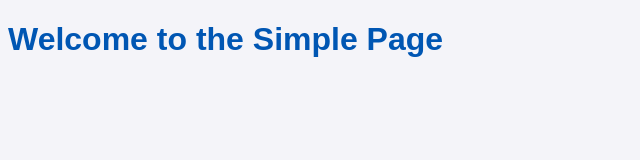
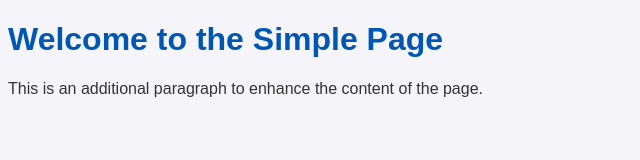
Before and after one commit to devanaboinarangarao/simple-page-demo-ran1, a plain HTML site: page index.html in a window 1280 px wide. Shown: the whole page, without its empty margins (0-640 px from the left). Drawn offline with Linux system fonts and the light colour scheme.

Commit message:
Add more content to HTML page

```diff
--- a/index.html
+++ b/index.html
@@ -1 +1 @@
-<!DOCTYPE html><html><head><title>Simple Page</title><style>body { font-family: Arial, sans-serif; background-color: #f4f4f9; color: #333; } h1 { color: #0056b3; }</style></head><body><h1>Welcome to the Simple Page</h1></body></html>
+<!DOCTYPE html><html><head><title>Simple Page</title><style>body { font-family: Arial, sans-serif; background-color: #f4f4f9; color: #333; } h1 { color: #0056b3; } p { font-size: 16px; }</style></head><body><h1>Welcome to the Simple Page</h1><p>This is an additional paragraph to enhance the content of the page.</p></body></html>
```
